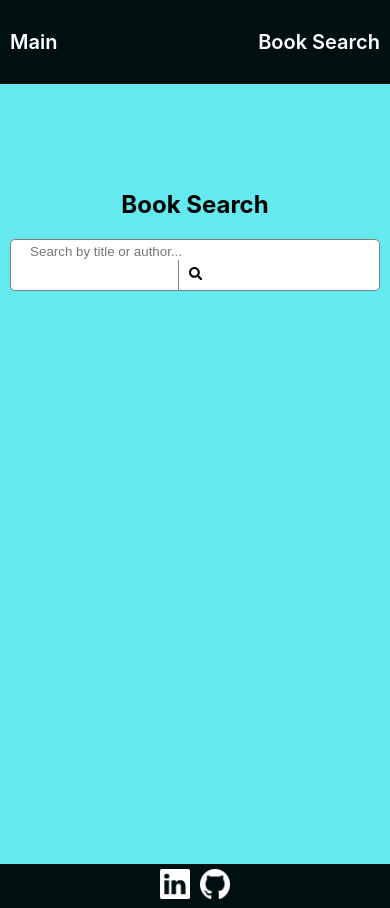
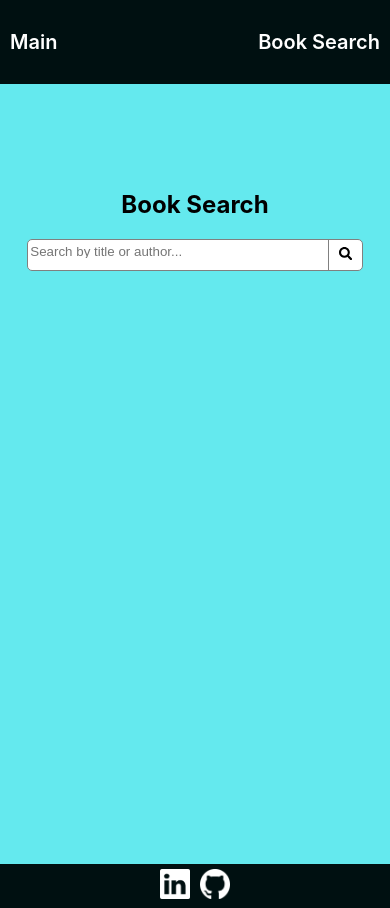
Before and after one commit to G-Audige/Portfolio-Piece, a React (Create React App) app: page /books in a window 390 px wide. Built offline with nearby package versions, Linux system fonts and the light colour scheme.

Commit message:
Searchbar responsiveness optimized.

```diff
--- a/src/components/Form.css
+++ b/src/components/Form.css
@@ -2,22 +2,36 @@
   background-color: white;
   border: 1px solid gray;
   border-radius: 5px;
+  position: relative;
   /* justify-content: space-between; */
   margin: auto;
+  width: 90%;
+  height: 30px;
   margin-bottom: 10px;
-  /* padding: 5px; */
+  padding: 0px 0px 0px 0nppx;
 }
 .searchbar {
   border: transparent;
+  background-color: transparent;
   outline: none;
-  width: 89.5%;
+  width: 90%;
+  position: absolute;
+  left: 0%;
+  top: 20%;
+  bottom: 40%
 }
 .searchButton {
   background-color: transparent;
   border: transparent;
   border-left: 1px solid gray;
+  border-bottom-right-radius: 4px;
+  border-top-right-radius: 4px;
   height: 30px;
-  width: 9.5%;
+  width: 10%;
+  position: absolute;
+  right: 0%;
+  top: 0%;
+  bottom: 40%
 }
 .searchButton:hover {
   background-color: lightgray;
```
Also changed, not shown: src/components/Form.jsx (+7 -7 lines).
